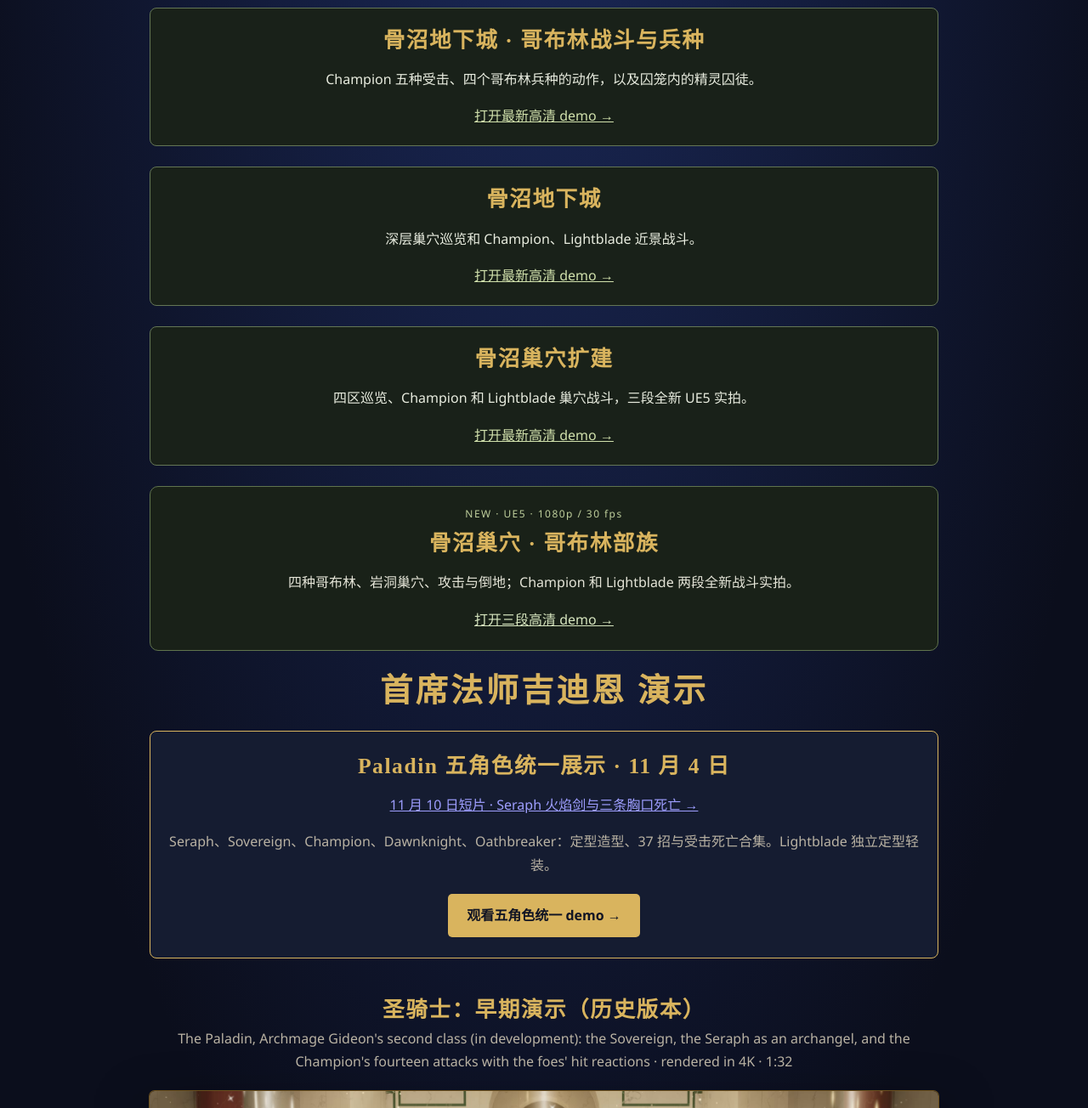
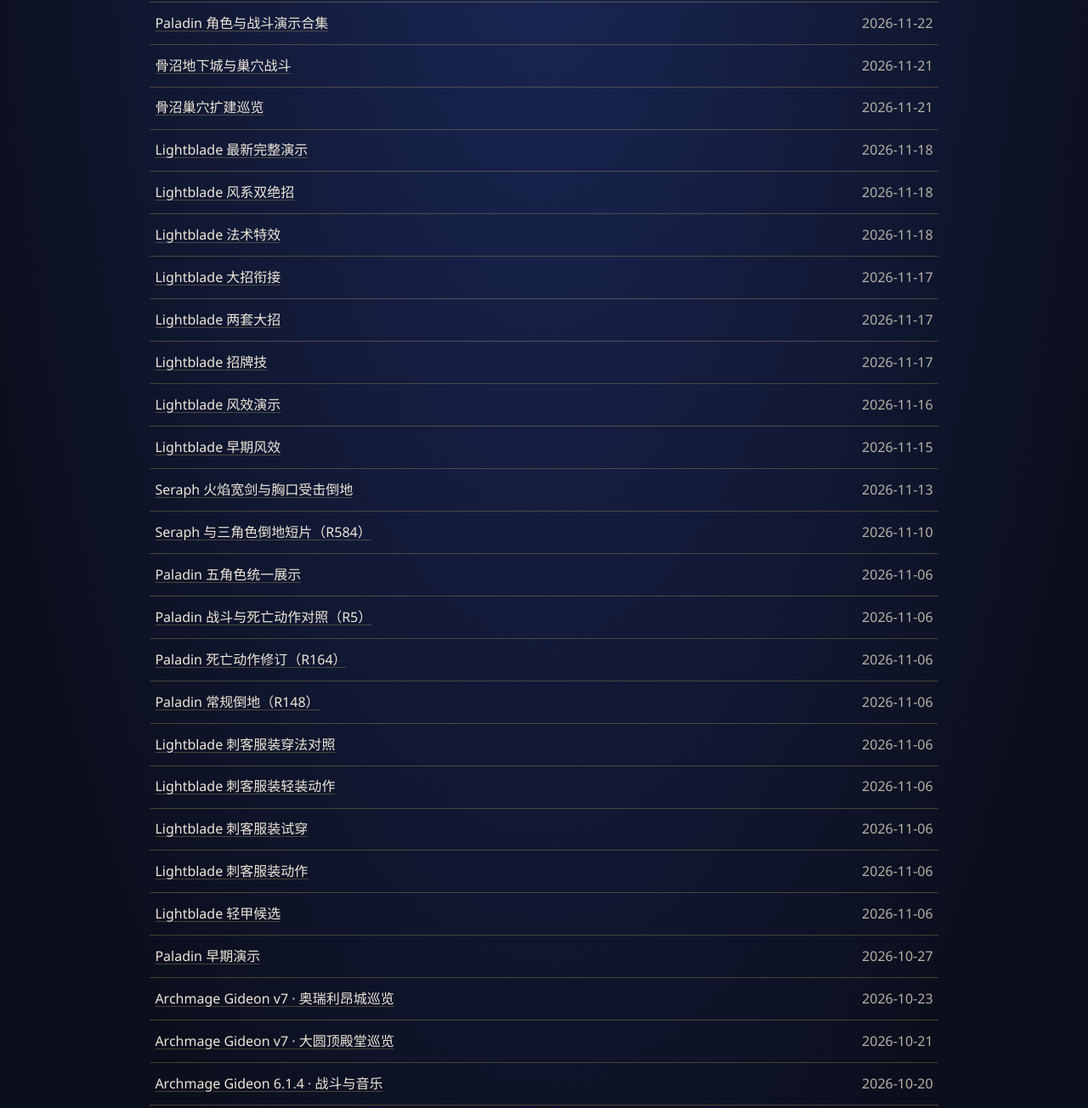
Before and after one commit to SimicZhang1234/SimicZhang1234.github.io, a plain HTML site: page demo/index.html in a window 1280 px wide. Shown: the part 391-1695 px from the top of the page at 85% size. Drawn offline with Linux system fonts and the light colour scheme; grey boxes are pictures that could not be loaded.

Commit message:
Publish a dated directory at the permanent demo URL

```diff
--- a/demo/index.html
+++ b/demo/index.html
@@ -3,7 +3,7 @@
 <head>
 <meta charset="utf-8">
 <meta name="viewport" content="width=device-width, initial-scale=1, viewport-fit=cover">
-<title>Archmage Gideon Demo</title>
+<title>Demo Index · Archmage Gideon &amp; Paladin</title>
 <link rel="icon" href="../img/icon.png">
 <style>
 /* The download page's look: one column, each film with its chapters. */
@@ -34,25 +34,68 @@ li button:hover { color: var(--gold); }
 li button:focus-visible { outline: 2px solid #a6e0ff; outline-offset: 2px; }
 .t { flex: 0 0 3.2em; color: var(--gold); font-variant-numeric: tabular-nums; }
 .back { display: inline-block; margin-top: 28px; color: var(--gold); }
+
+.demo-directory { text-align: start; }
+.demo-directory h1 { margin-bottom: 16px; }
+.demo-directory .demo-links { margin: 0; max-width: none; }
+.demo-columns, .demo-links li {
+  display: grid;
+  grid-template-columns: minmax(0, 1fr) auto;
+  align-items: baseline;
+  gap: 1rem;
+  padding: 0.68rem 0.4rem;
+}
+.demo-columns { color: var(--dim); border-bottom: 1px solid var(--line); }
+.demo-links a { color: var(--marble); text-decoration-color: var(--line); text-underline-offset: 0.2em; }
+.demo-links a:hover { color: var(--gold); }
+.demo-links a:focus-visible { outline: 2px solid #a6e0ff; outline-offset: 3px; }
+.demo-links time { color: var(--dim); white-space: nowrap; font-variant-numeric: tabular-nums; }
+@media (max-width: 420px) {
+  .demo-columns, .demo-links li { gap: 0.65rem; padding-inline: 0.15rem; }
+  .demo-links time { font-size: 0.86rem; }
+}
 </style>
 </head>
-<body><section id="lightblade-wind" style="max-width:1120px;margin:24px auto;padding:20px;background:#192a39;border:1px solid #6a99ad;border-radius:10px;text-align:center;color:#eee9df"><strong style="font-size:21px">Lightblade · 回岚连斩衔接修正</strong><p style="margin:10px 0">11 月 18 日 · 第一招旋流与挥剑衔接修正 · 第二招裂空破阵定型</p><a style="color:#c7ecf4;font-size:18px" href="paladin/lightblade/tempest-sync-20261118.html">▶ 观看新版与完整角色展示</a></section><!-- PALADIN_REVIEW_20261112 --><section style="max-width:1120px;margin:24px auto;padding:20px;background:#191e29;border:1px solid #66563b;border-radius:8px;text-align:center;color:#eee9df"><strong>11 月 13 日重做 · 火焰与倒地</strong><p style="margin:10px 0"><a style="color:#e1c587" href="paladin/review-20261112.html#flame-sword">火焰宽剑</a>　·　<a style="color:#e1c587" href="paladin/review-20261112.html#chest-collapse">喷血倒地（三角色）</a></p></section>
-<main><section id="boneclan-combat-roster-20261122" style="margin:24px 0;padding:21px;border:1px solid #647655;border-radius:8px;background:#192119;color:#e8ecdf">
-<h2 style="margin:0 0 9px">骨沼地下城 · 哥布林战斗与兵种</h2><p>Champion 五种受击、四个哥布林兵种的动作，以及囚笼内的精灵囚徒。</p>
-<a style="color:#d1e1ac" href="paladin/goblins/combat-roster-20261122.html">打开最新高清 demo →</a></section><section id="boneclan-deep-dungeon-20261121" style="margin:24px 0;padding:21px;border:1px solid #647655;border-radius:8px;background:#192119;color:#e8ecdf">
-<h2 style="margin:0 0 9px">骨沼地下城</h2><p>深层巢穴巡览和 Champion、Lightblade 近景战斗。</p>
-<a style="color:#d1e1ac" href="paladin/goblins/deep-dungeon-20261121.html">打开最新高清 demo →</a></section><section id="boneclan-expanded-20261120" style="margin:24px 0;padding:21px;border:1px solid #647655;border-radius:8px;background:#192119;color:#e8ecdf">
-<h2 style="margin:0 0 9px">骨沼巢穴扩建</h2><p>四区巡览、Champion 和 Lightblade 巢穴战斗，三段全新 UE5 实拍。</p>
-<a style="color:#d1e1ac" href="paladin/goblins/expanded-20261120.html">打开最新高清 demo →</a></section><section id="boneclan-20261119" style="margin:24px 0;padding:22px;border:1px solid #60744d;border-radius:10px;background:#192118;color:#e5e5d8"><p style="margin:0;color:#bfcf9c;font-size:12px;letter-spacing:.12em">NEW · UE5 · 1080p / 30 fps</p><h2 style="margin:8px 0">骨沼巢穴 · 哥布林部族</h2><p>四种哥布林、岩洞巢穴、攻击与倒地；Champion 和 Lightblade 两段全新战斗实拍。</p><a href="paladin/goblins/" style="color:#d7e6bf">打开三段高清 demo →</a></section>
-  <h1>首席法师吉迪恩 演示</h1>
-  <!-- paladin-review-20261103 -->
-  <section style="margin:24px 0;padding:24px 16px;border:1px solid #d9b45e;border-radius:8px;background:#151c31">
-    <h2 style="margin:0 0 12px">Paladin 五角色统一展示 · 11 月 4 日</h2>
-    <p><a href="paladin/revision-r584.html">11 月 10 日短片 · Seraph 火焰剑与三条胸口死亡 →</a></p>
-    <p class="sub">Seraph、Sovereign、Champion、Dawnknight、Oathbreaker：定型造型、37 招与受击死亡合集。Lightblade 独立定型轻装。</p>
-    <a style="display:inline-block;padding:12px 22px;border-radius:5px;background:#d9b45e;color:#101424;text-decoration:none;font-weight:700" href="paladin/">观看五角色统一 demo →</a>
+<body>
+<main>
+  <section class="demo-directory" aria-labelledby="demo-directory-title">
+    <h1 id="demo-directory-title">演示目录 · Demo Index</h1>
+    <div class="demo-columns"><span>演示 / Demo</span><span>更新日期 / Updated</span></div>
+    <!-- Permanent demo directory. Add newly published demos here in date order, using the Shanghai publication date. -->
+    <ol class="demo-links">
+      <li><a href="paladin/goblins/motion-rebuild-20261123.html">哥布林动作重制与 Champion 十四招</a><time datetime="2026-11-24">2026-11-24</time></li>
+      <li id="boneclan-20261119"><a href="paladin/goblins/">哥布林演示合集</a><time datetime="2026-11-24">2026-11-24</time></li>
+      <li><a href="paladin/goblins/character-combat-20261123.html">哥布林动作与战斗对照</a><time datetime="2026-11-23">2026-11-23</time></li>
+      <li><a href="paladin/goblins/variety-20261122.html">六类哥布林与受击对照</a><time datetime="2026-11-23">2026-11-23</time></li>
+      <li id="boneclan-combat-roster-20261122"><a href="paladin/goblins/combat-roster-20261122.html">哥布林兵种与战斗合集</a><time datetime="2026-11-22">2026-11-22</time></li>
+      <li><a href="paladin/">Paladin 角色与战斗演示合集</a><time datetime="2026-11-22">2026-11-22</time></li>
+      <li id="boneclan-deep-dungeon-20261121"><a href="paladin/goblins/deep-dungeon-20261121.html">骨沼地下城与巢穴战斗</a><time datetime="2026-11-21">2026-11-21</time></li>
+      <li id="boneclan-expanded-20261120"><a href="paladin/goblins/expanded-20261120.html">骨沼巢穴扩建巡览</a><time datetime="2026-11-21">2026-11-21</time></li>
+      <li id="lightblade-wind"><a href="paladin/lightblade/">Lightblade 最新完整演示</a><time datetime="2026-11-18">2026-11-18</time></li>
+      <li><a href="paladin/lightblade/tempest-20261118.html">Lightblade 风系双绝招</a><time datetime="2026-11-18">2026-11-18</time></li>
+      <li><a href="paladin/lightblade/owned-fx-20261118.html">Lightblade 法术特效</a><time datetime="2026-11-18">2026-11-18</time></li>
+      <li><a href="paladin/lightblade/grand-flow-20261117.html">Lightblade 大招衔接</a><time datetime="2026-11-17">2026-11-17</time></li>
+      <li><a href="paladin/lightblade/grand-20261117.html">Lightblade 两套大招</a><time datetime="2026-11-17">2026-11-17</time></li>
+      <li><a href="paladin/lightblade/signatures-20261116.html">Lightblade 招牌技</a><time datetime="2026-11-17">2026-11-17</time></li>
+      <li><a href="paladin/lightblade/wind-20261116.html">Lightblade 风效演示</a><time datetime="2026-11-16">2026-11-16</time></li>
+      <li><a href="paladin/lightblade/wind-20261115.html">Lightblade 早期风效</a><time datetime="2026-11-15">2026-11-15</time></li>
+      <li><a href="paladin/review-20261112.html">Seraph 火焰宽剑与胸口受击倒地</a><time datetime="2026-11-13">2026-11-13</time></li>
+      <li><a href="paladin/revision-r584.html">Seraph 与三角色倒地短片（R584）</a><time datetime="2026-11-10">2026-11-10</time></li>
+      <li><a href="paladin/unified-review.html">Paladin 五角色统一展示</a><time datetime="2026-11-06">2026-11-06</time></li>
+      <li><a href="paladin/revision-r5.html">Paladin 战斗与死亡动作对照（R5）</a><time datetime="2026-11-06">2026-11-06</time></li>
+      <li><a href="paladin/death-refinements-r164.html">Paladin 死亡动作修订（R164）</a><time datetime="2026-11-06">2026-11-06</time></li>
+      <li><a href="paladin/normal-death-release-r148.html">Paladin 常规倒地（R148）</a><time datetime="2026-11-06">2026-11-06</time></li>
+      <li><a href="paladin/lightblade/assassin-compare-r13.html">Lightblade 刺客服装穿法对照</a><time datetime="2026-11-06">2026-11-06</time></li>
+      <li><a href="paladin/lightblade/assassin-lean-motion-r14.html">Lightblade 刺客服装轻装动作</a><time datetime="2026-11-06">2026-11-06</time></li>
+      <li><a href="paladin/lightblade/assassin-fitting-r4.html">Lightblade 刺客服装试穿</a><time datetime="2026-11-06">2026-11-06</time></li>
+      <li><a href="paladin/lightblade/assassin-motion-r9.html">Lightblade 刺客服装动作</a><time datetime="2026-11-06">2026-11-06</time></li>
+      <li><a href="paladin/lightblade/clothing-r44.html">Lightblade 轻甲候选</a><time datetime="2026-11-06">2026-11-06</time></li>
+      <li><a href="#paladin">Paladin 早期演示</a><time datetime="2026-10-27">2026-10-27</time></li>
+      <li><a href="#aurelion">Archmage Gideon v7 · 奥瑞利昂城巡览</a><time datetime="2026-10-23">2026-10-23</time></li>
+      <li><a href="#v7">Archmage Gideon v7 · 大圆顶殿堂巡览</a><time datetime="2026-10-21">2026-10-21</time></li>
+      <li><a href="#v614">Archmage Gideon 6.1.4 · 战斗与音乐</a><time datetime="2026-10-20">2026-10-20</time></li>
+    </ol>
   </section>
-
 
   <h2>圣骑士：早期演示（历史版本）</h2>
   <p class="sub">The Paladin, Archmage Gideon's second class (in development): the Sovereign, the Seraph as an archangel, and the Champion's fourteen attacks with the foes' hit reactions · rendered in 4K · 1:32</p>
```
